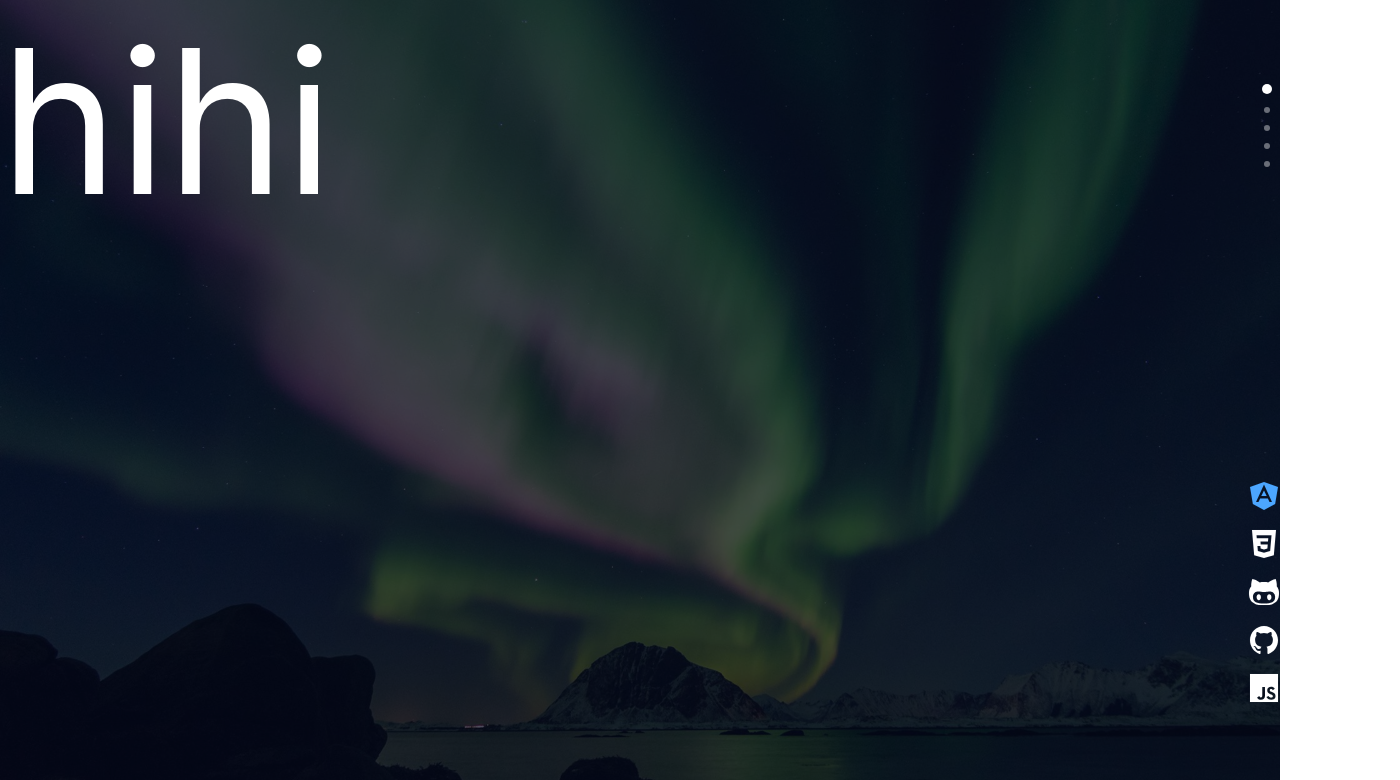
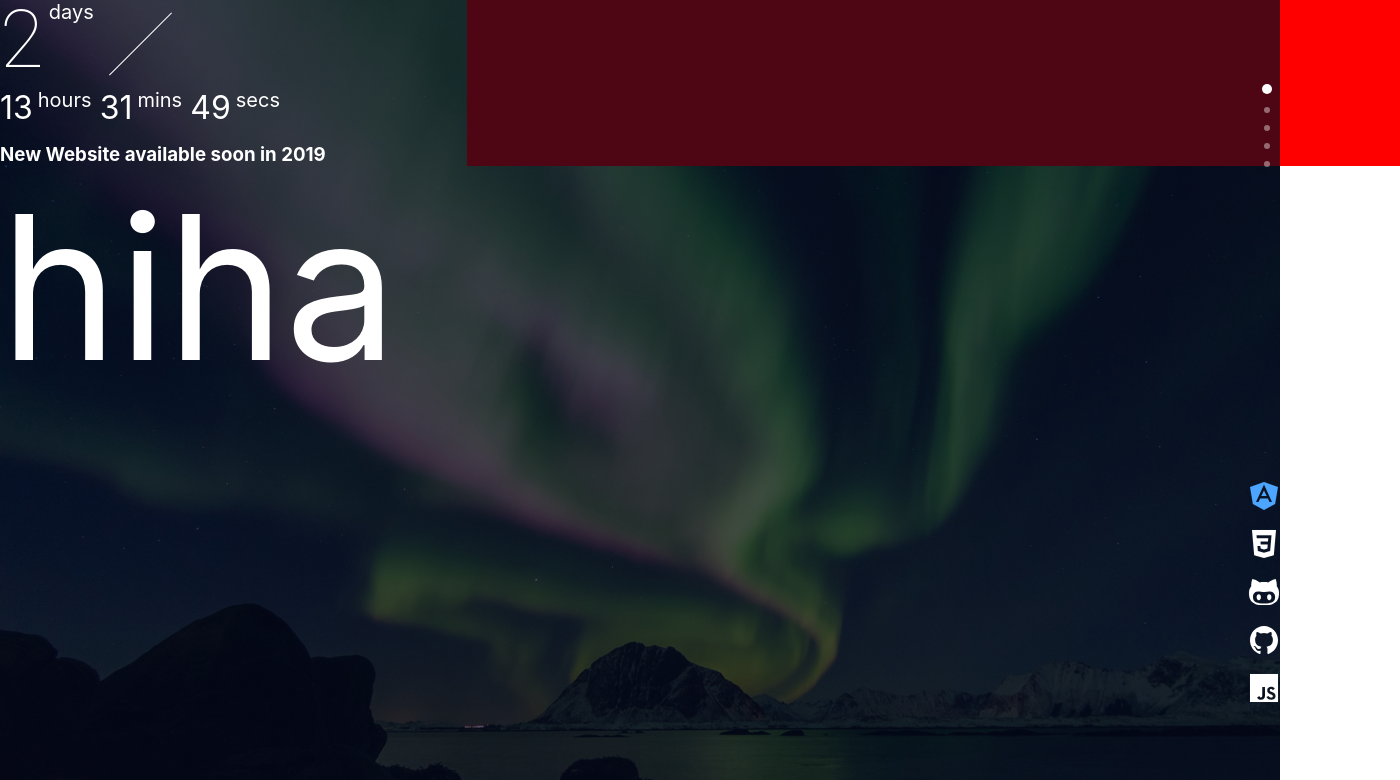
Before and after one commit to SatsiTek/satsi-event-FE, a React (Create React App) app: page / in a window 1280 px wide. Shown: the top 780 px of the page, 1400 px wide, since content can reach past the window. Built offline with nearby package versions, Linux system fonts and the light colour scheme.

Commit message:
done clock

```diff
--- a/package.json
+++ b/package.json
@@ -6,6 +6,7 @@
     "@testing-library/jest-dom": "^5.11.4",
     "@testing-library/react": "^11.1.0",
     "@testing-library/user-event": "^12.1.10",
+    "moment": "^2.29.1",
     "node-sass": "5.0.0",
     "react": "^17.0.2",
     "react-dom": "^17.0.2",
--- /dev/null
+++ b/src/components/Home/index.jsx
@@ -0,0 +1,68 @@
+import React from "react";
+import "./style.css";
+import moment from "moment";
+const Home = React.forwardRef((props, ref) => {
+  const [count, setCount] = React.useState(100);
+  const [time, setTime] = React.useState({
+    days: undefined,
+    hours: undefined,
+    minutes: undefined,
+    seconds: undefined,
+  });
+  React.useEffect(() => {
+    const a = setInterval(() => {
+      const { timeTillDate, timeFormat } = props;
+      const then = moment(timeTillDate, timeFormat);
+      const now = moment();
+
+      const countdown = moment(then - now);
+      const days = countdown.format("D");
+      const hours = countdown.format("HH");
+      const minutes = countdown.format("mm");
+      const seconds = countdown.format("ss");
+
+      setTime({ days, hours, minutes, seconds });
+    }, 1000);
+
+    return () => {
+      clearInterval(a);
+    };
+  }, [props]);
+  const { id } = props;
+  return (
+    <div className="home" ref={ref} id={id}>
+      <div class="clock-wrapper">
+        <div class="clock-hms clearfix">
+          <div class="tile tile-days">
+            <span class="days digit">{time.days}</span>
+            <span class="txt">days</span>
+          </div>
+
+          <div class="secondary">
+            <div class="tile tile-hours">
+              <span class="hours digit">{time.hours}</span>
+              <span class="txt">hours</span>
+            </div>
+            <div class="tile tile-minutes">
+              <span class="minutes digit">{time.minutes}</span>
+              <span class="txt">mins</span>
+            </div>
+            <div class="tile tile-seconds">
+              <span class="seconds digit">{time.seconds}</span>
+              <span class="txt">secs</span>
+            </div>
+          </div>
+        </div>
+
+        <div class="title">
+          <span class="anim-wrapper">
+            <h3>New Website available soon in 2019</h3>
+          </span>
+        </div>
+      </div>
+      <div className="main-content"></div>
+    </div>
+  );
+});
+
+export default Home;
--- /dev/null
+++ b/src/components/Home/style.css
@@ -0,0 +1,70 @@
+.home {
+  display: flex;
+  width: 1400px;
+  margin: 0 auto;
+}
+.clock-wrapper {
+  position: relative;
+  color: white;
+  flex: 1;
+}
+.clock-wrapper:before,
+.clock-wrapper:after {
+  content: " ";
+  display: table;
+}
+.clearfix:before,
+.clearfix:after {
+  content: " ";
+  display: table /* 2;; */;
+}
+.clock-wrapper .tile-days .digit {
+  font-size: 80px;
+  line-height: 64px;
+  margin-bottom: 8px;
+  font-weight: lighter;
+  vertical-align: middle;
+  line-height: 1em;
+  display: inline-block;
+  font-family: "Roboto", "Helvetica", sans-serif;
+  position: relative;
+}
+.clock-wrapper .tile {
+  font-size: 32px;
+}
+.clock-wrapper .tile .txt {
+  font-size: 20px;
+  padding-left: 5px;
+  font-weight: normal;
+  display: inline-block;
+  vertical-align: top;
+}
+.clock-wrapper .tile-days {
+  position: relative;
+}
+.clock-wrapper .tile-days:after {
+  right: 0;
+  left: 30%;
+  top: 0;
+  bottom: 0;
+  width: 1px;
+  position: absolute;
+  content: "";
+  background: #ffffff;
+  -webkit-transform: rotate(45deg);
+  -ms-transform: rotate(45deg);
+  transform: rotate(45deg);
+}
+.clock-wrapper .title {
+  text-align: left;
+  margin-top: 16px;
+}
+.secondary {
+  display: flex;
+  justify-content: space-between;
+  width: 60%;
+}
+.main-content {
+  flex: 2;
+  background-color: red;
+}
--- a/src/components/Wrapper/index.jsx
+++ b/src/components/Wrapper/index.jsx
@@ -1,5 +1,6 @@
 import React from "react";
 import Test1 from "../Test1/";
+import Home from "../Home";
 import Sidebar from "../Sidebar";
 import "./Wrapper.css";
 import _ from "lodash";
@@ -59,7 +60,12 @@ const Wrapper = () => {
           eventArray={eventArray}
           handleClick={setPosition}
         />
-        <Test1 ref={(el) => (wrapperEls.current[0] = el)} id={"hihi"} />
+        <Home
+          ref={(el) => (wrapperEls.current[0] = el)}
+          id={"home"}
+          timeTillDate="28/10/2021 09:15:00"
+          timeFormat="DD MM YYYY hh:mm:ss"
+        />
         <Test1 ref={(el) => (wrapperEls.current[1] = el)} id={"hiha"} />
         <Test1 ref={(el) => (wrapperEls.current[2] = el)} id={"hiho"} />
         <Test1 ref={(el) => (wrapperEls.current[3] = el)} id={"hihafaf"} />
```
Also changed, not shown: 1 other file (tests, documents, lock files or other folders).
